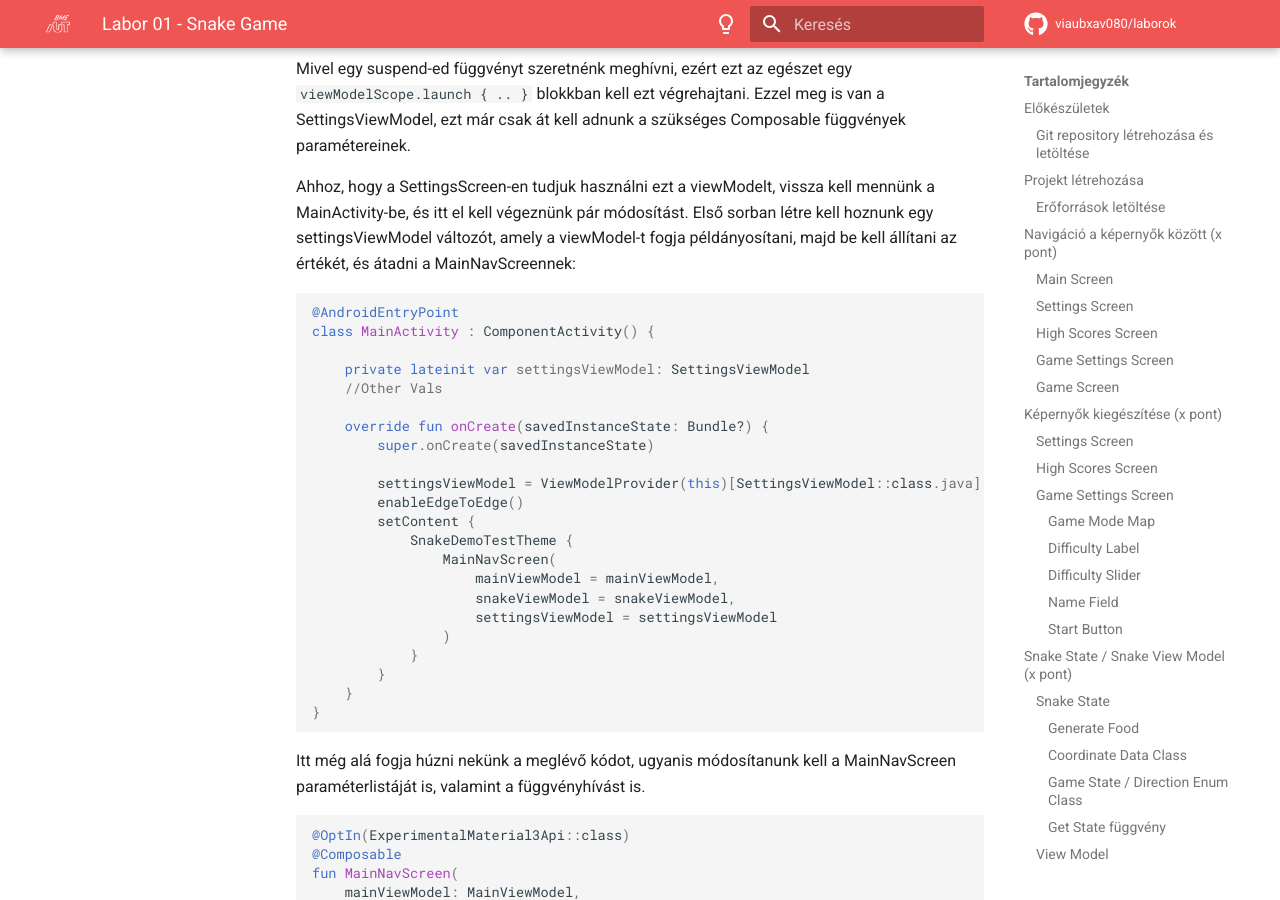
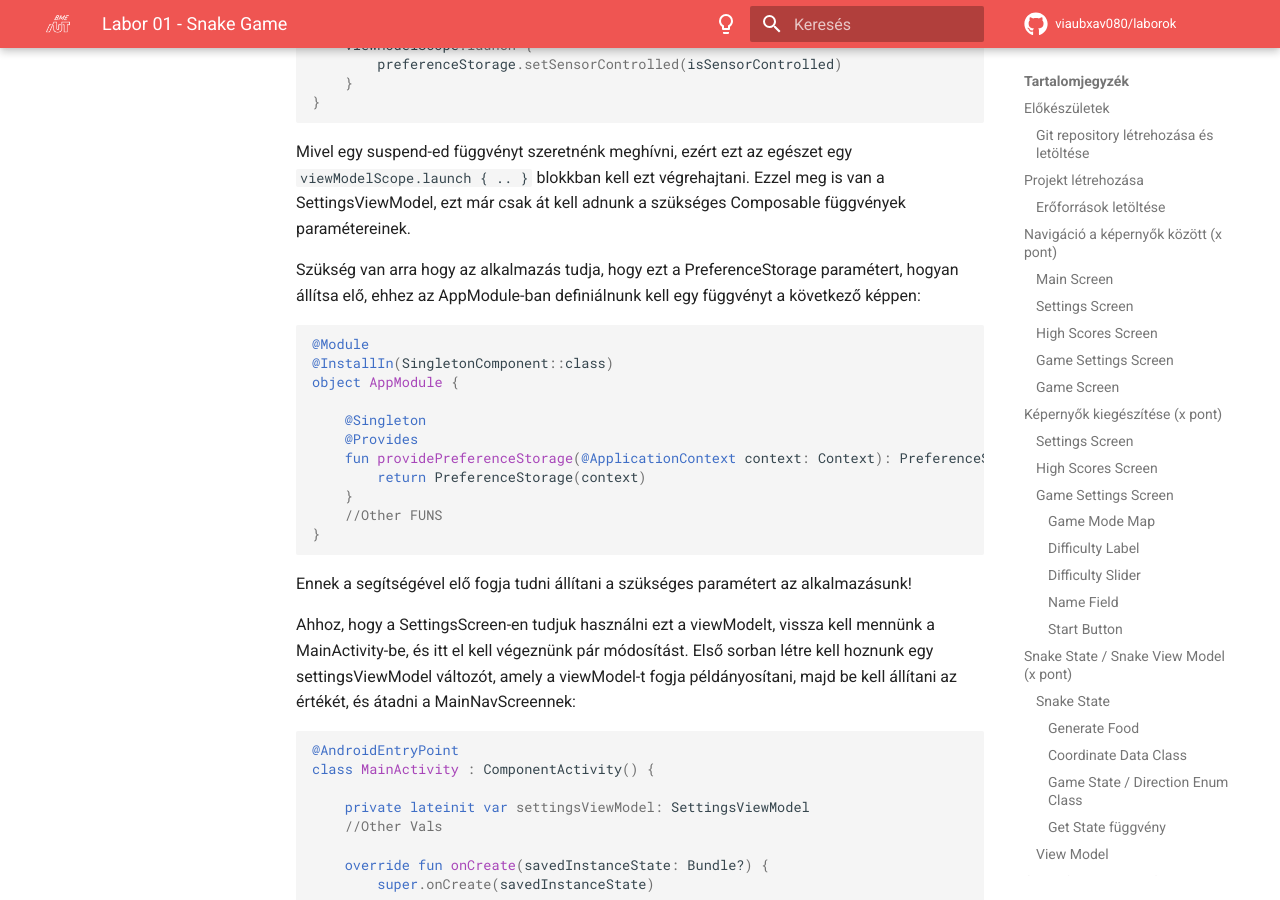
Before and after one commit to VIAUBXAV080/laborok, an MkDocs documentation site: the page built from docs/laborok/Snake/index.md, in a window 1280 px wide and 900 px high, scrolled down 66485 px. Built offline with MkDocs 1.6.1 and Material for MkDocs 9.7.7, drawn with Linux system fonts in a browser that asks for light colours; comment, search, counter and statistics services are not loaded; some of the changed text lies outside the part shown.

Commit message:
more update
more update

````diff
--- a/docs/laborok/Snake/index.md
+++ b/docs/laborok/Snake/index.md
@@ -2673,6 +2678,22 @@
 
 Mivel egy suspend-ed függvényt szeretnénk meghívni, ezért ezt az egészet egy `viewModelScope.launch { .. }` blokkban kell ezt végrehajtani. Ezzel meg is van a SettingsViewModel, ezt már csak át kell adnunk a szükséges Composable függvények paramétereinek.
 
+Szükség van arra hogy az alkalmazás tudja, hogy ezt a PreferenceStorage paramétert, hogyan állítsa elő, ehhez az AppModule-ban definiálnunk kell egy függvényt a következő képpen:
+
+```kotlin
+@Module
+@InstallIn(SingletonComponent::class)
+object AppModule {
+
+    @Singleton
+    @Provides
+    fun providePreferenceStorage(@ApplicationContext context: Context): PreferenceStorage {
+        return PreferenceStorage(context)
+    }
+    //Other FUNS
+}
+```
+Ennek a segítségével elő fogja tudni állítani a szükséges paramétert az alkalmazásunk!
 
 Ahhoz, hogy a SettingsScreen-en tudjuk használni ezt a viewModelt, vissza kell mennünk a MainActivity-be, és itt el kell végeznünk pár módosítást. Első sorban létre kell hoznunk egy settingsViewModel változót, amely a viewModel-t fogja példányosítani, majd be kell állítani az értékét, és átadni a MainNavScreennek:
 
````
Also changed, not shown: other parts of docs/laborok/Snake/index.md (+7 -0 lines).
